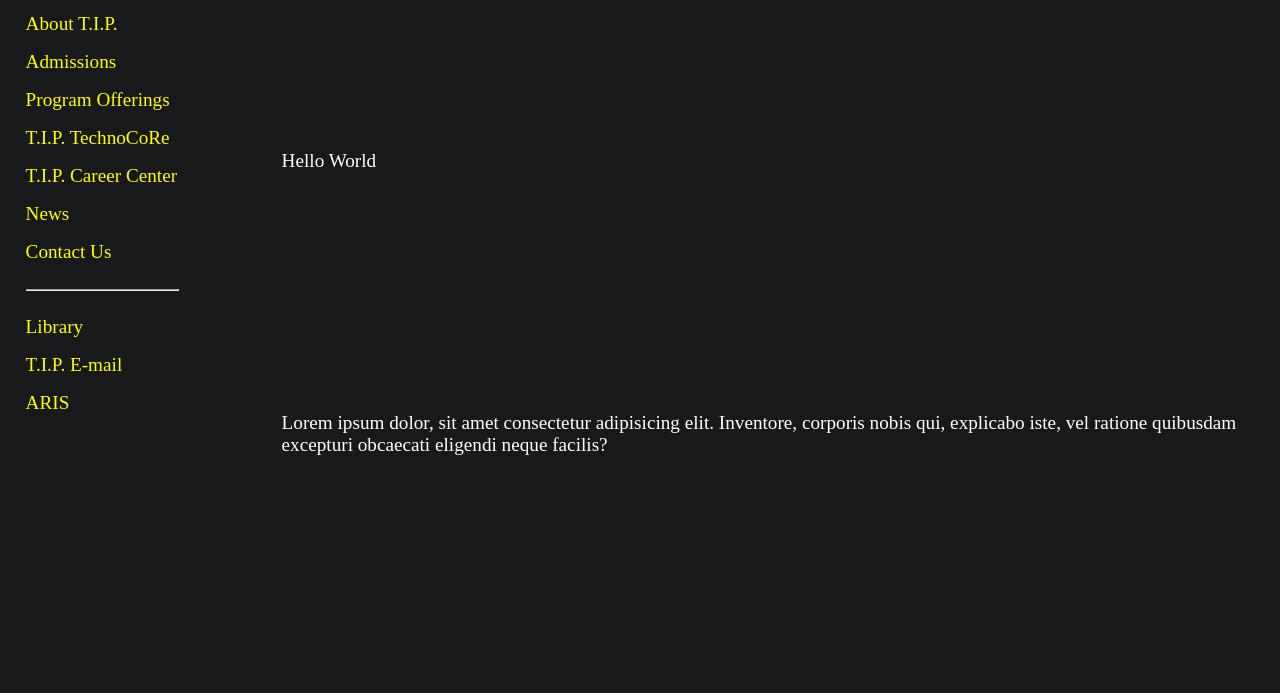
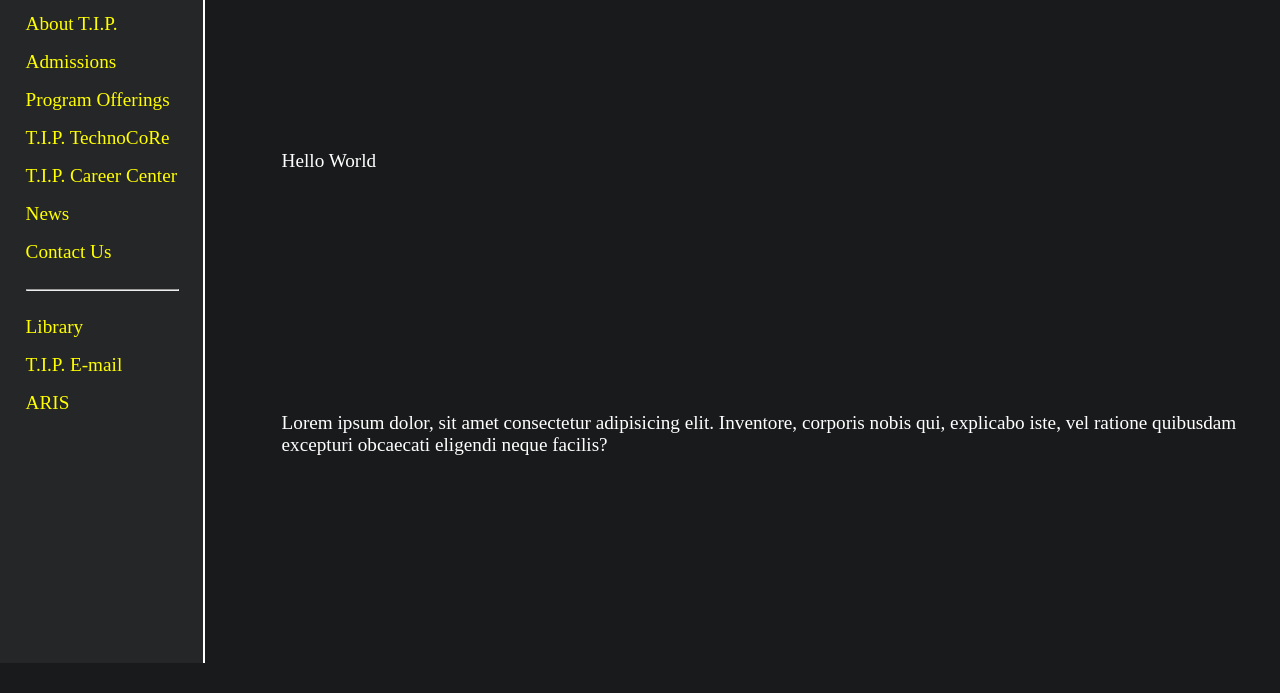
Before and after one commit to jcmsj/TIP-redesign, a plain HTML site: page index.html in a window 1280 px wide. Shown: the part 201-894 px from the top of the page. Drawn offline with Linux system fonts and the light colour scheme.

Commit message:
Lighten navbar and add border

```diff
--- a/css/global.css
+++ b/css/global.css
@@ -1,11 +1,12 @@
 :root {
-    --bg: #18191A;
+    --bg-0: hsl(210, 4%, 10%);
+    --bg-1: hsl(210, 4%, 15%);
 }
 
 body {
     margin: 0;
     font-size: 1.2rem;
-    background-color: var(--bg);
+    background-color: var(--bg-0);
     column-gap: 2vw;
 }
 a {
@@ -23,7 +24,8 @@ hr {
     padding: 4vh 2vw;
     row-gap: 2vh;
     color: white;
-    background-color: var(--bg);
+    background-color: var(--bg-1);
+    border-right: 2px solid white;
 }
 #navbar img {
     width: 10vmax;
```
